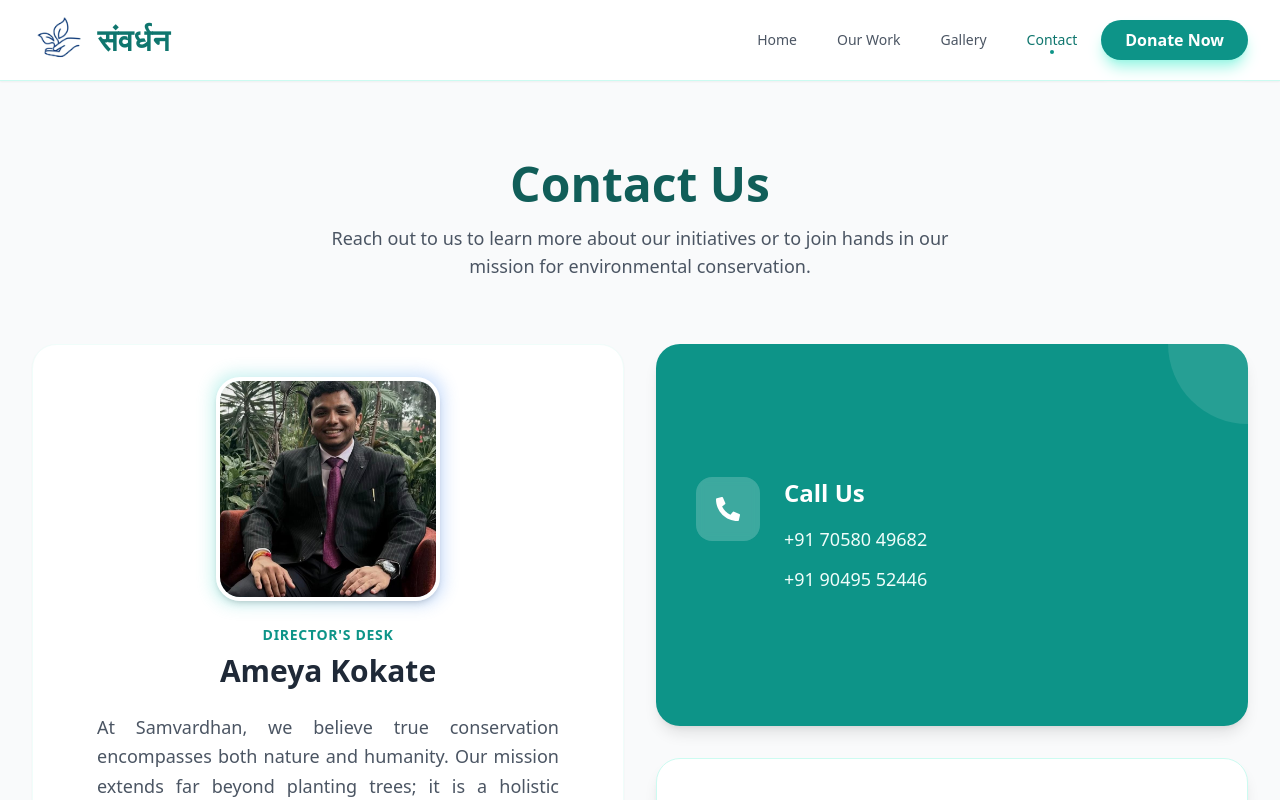
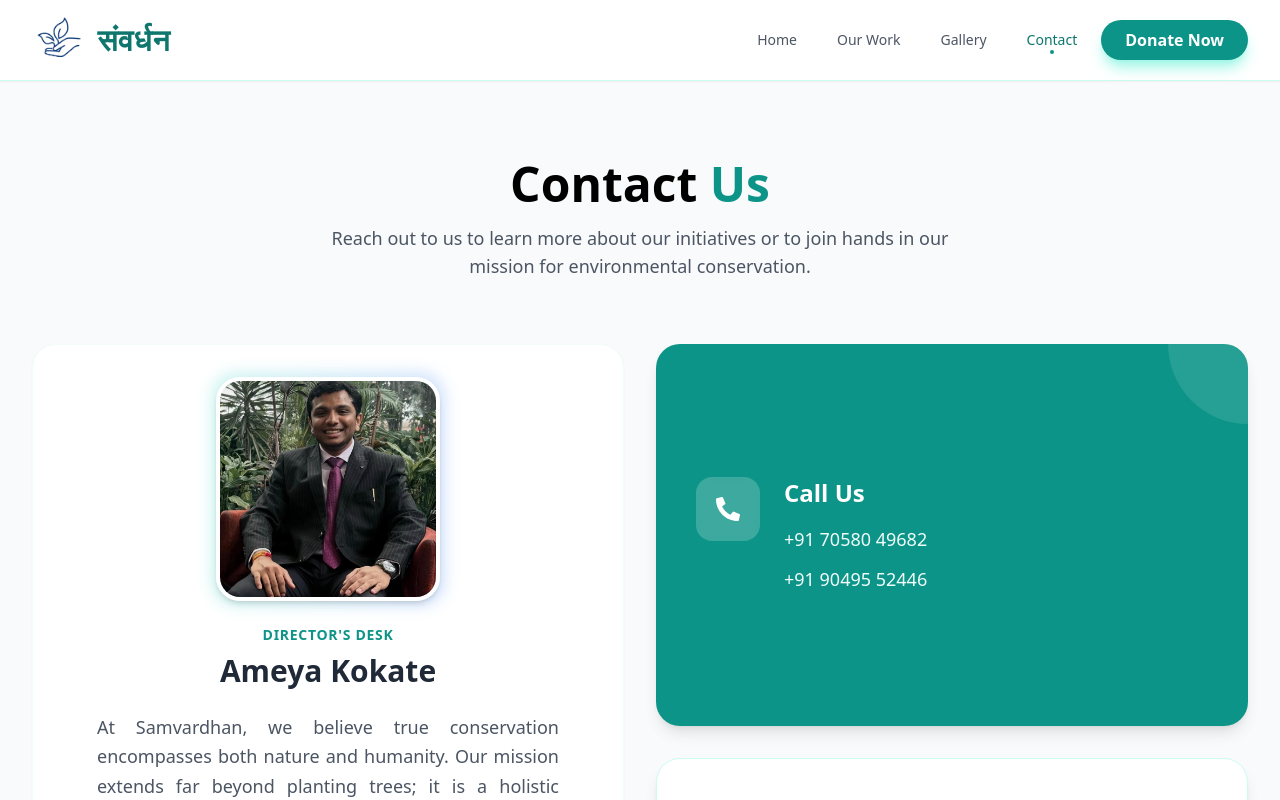
Before and after one commit to ajinkya252005/samvardhan-website, a React (Vite) app in the folder client/: page /contact in a window 1280 px wide. Shown: the top 800 px of the page. Built offline with nearby package versions, Linux system fonts and the light colour scheme.

Commit message:
website final

```diff
--- a/client/src/pages/Contact.jsx
+++ b/client/src/pages/Contact.jsx
@@ -22,8 +22,8 @@ const Contact = () => {
                     transition={{ duration: 0.6 }}
                     className="text-center mb-16"
                 >
-                    <h1 className="text-4xl md:text-5xl font-bold text-teal-800 mb-4">
-                        Contact Us
+                    <h1 className="text-4xl md:text-5xl font-bold text-grey-800 mb-4">
+                        Contact <span className="text-teal-600">Us</span>
                     </h1>
                     <p className="text-gray-600 text-lg max-w-2xl mx-auto">
                         Reach out to us to learn more about our initiatives or to join hands in our mission for environmental conservation.
```
